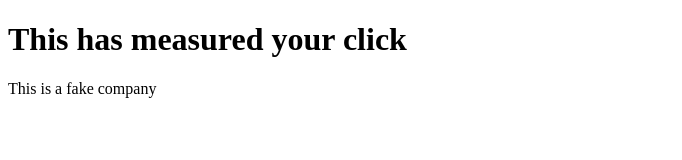
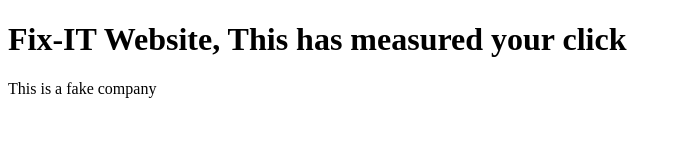
Before and after one commit to Joshjacksonheritage/Fix-IT, a plain HTML site: page Index.html in a window 1280 px wide. Shown: the whole page, without its empty margins (0-682 px from the left). Drawn offline with Linux system fonts and the light colour scheme.

Commit message:
Update Index.html

```diff
--- a/Index.html
+++ b/Index.html
@@ -4,7 +4,7 @@
     <title>Fix-IT Websitre</title>
   </head>
   <body>
-    <h1>This has measured your click</h1>
+    <h1> Fix-IT Website, This has measured your click</h1>
     <p>This is a fake company</p>
   </body>
   </html>
```
